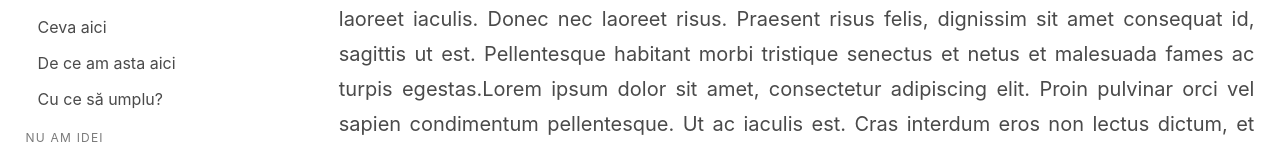
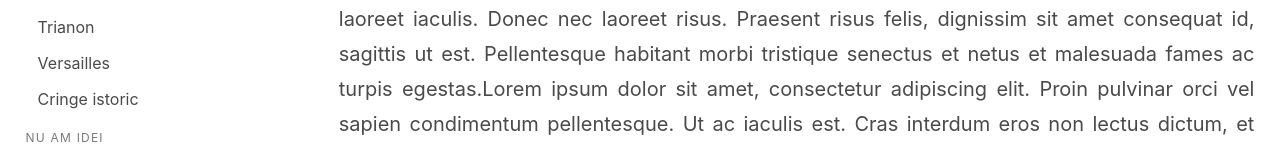
Before and after one commit to AlexyriouS/webkilometers, a plain HTML site: page index.html in a window 1280 px wide. Shown: the part 604-753 px from the top of the page. Drawn offline with nearby package versions, Linux system fonts and the light colour scheme.

Commit message:
Update index.html

```diff
--- a/index.html
+++ b/index.html
@@ -41,9 +41,9 @@
                             <li><a>Lays</a></li>
                         </ul>
                     </li>
-                    <li><a>Ceva aici</a></li>
-                    <li><a>De ce am asta aici</a></li>
-                    <li><a>Cu ce să umplu?</a></li>
+                    <li><a>Trianon</a></li>
+                    <li><a>Versailles</a></li>
+                    <li><a>Cringe istoric</a></li>
                 </ul>
                 <p class="menu-label">
                     Nu am idei
```
